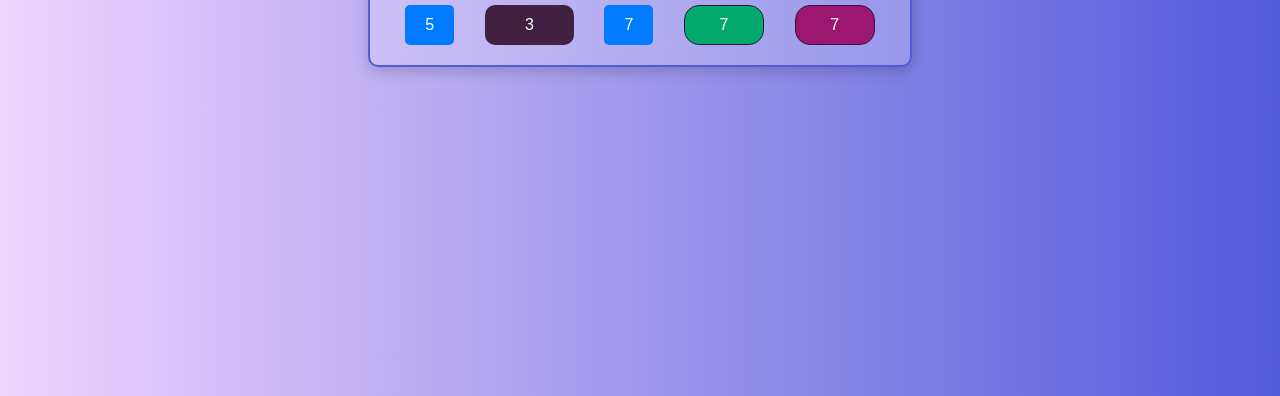
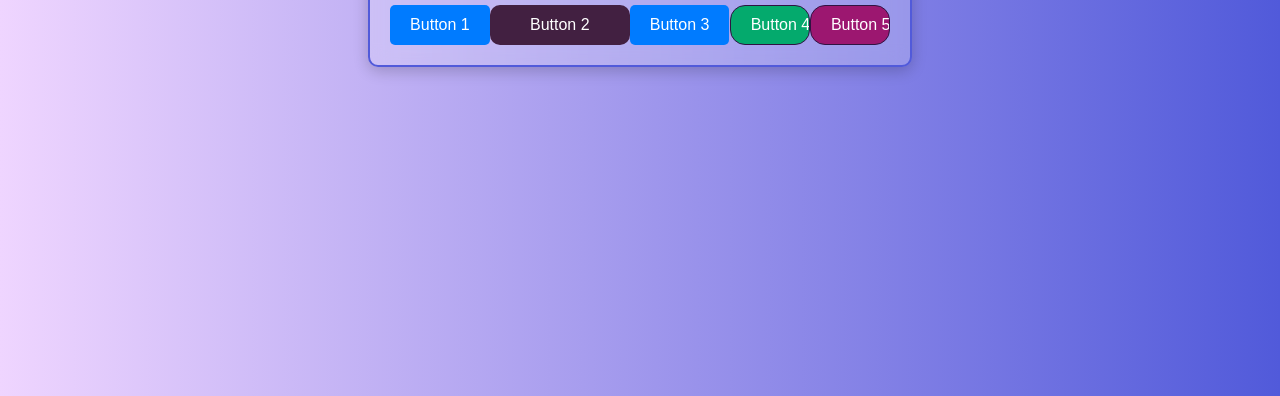
Before and after one commit to EroseEmrys/buttons-with-hover-effects, a plain HTML site: page index.html in a window 1280 px wide. Shown: the part 404-800 px from the top of the page. Drawn offline with Linux system fonts and the light colour scheme.

Commit message:
Update index.html

```diff
--- a/index.html
+++ b/index.html
@@ -10,11 +10,11 @@
     <div class="wrapper">
         <h1>Simple Buttons with Hover</h1>
         <div class="button-container">
-            <input type="button" value="5" class="answer-button1">
-            <input type="button" value="3" class="answer-button2">
-            <input type="button" value="7" class="answer-button3">
-            <input type="button" value="7" class="answer-button4">
-            <input type="button" value="7" class="answer-button5">
+            <input type="button" value="Button 1" class="answer-button1">
+            <input type="button" value="Button 2" class="answer-button2">
+            <input type="button" value="Button 3" class="answer-button3">
+            <input type="button" value="Button 4" class="answer-button4">
+            <input type="button" value="Button 5" class="answer-button5">
         </div>
     </div>
 </body>
```
